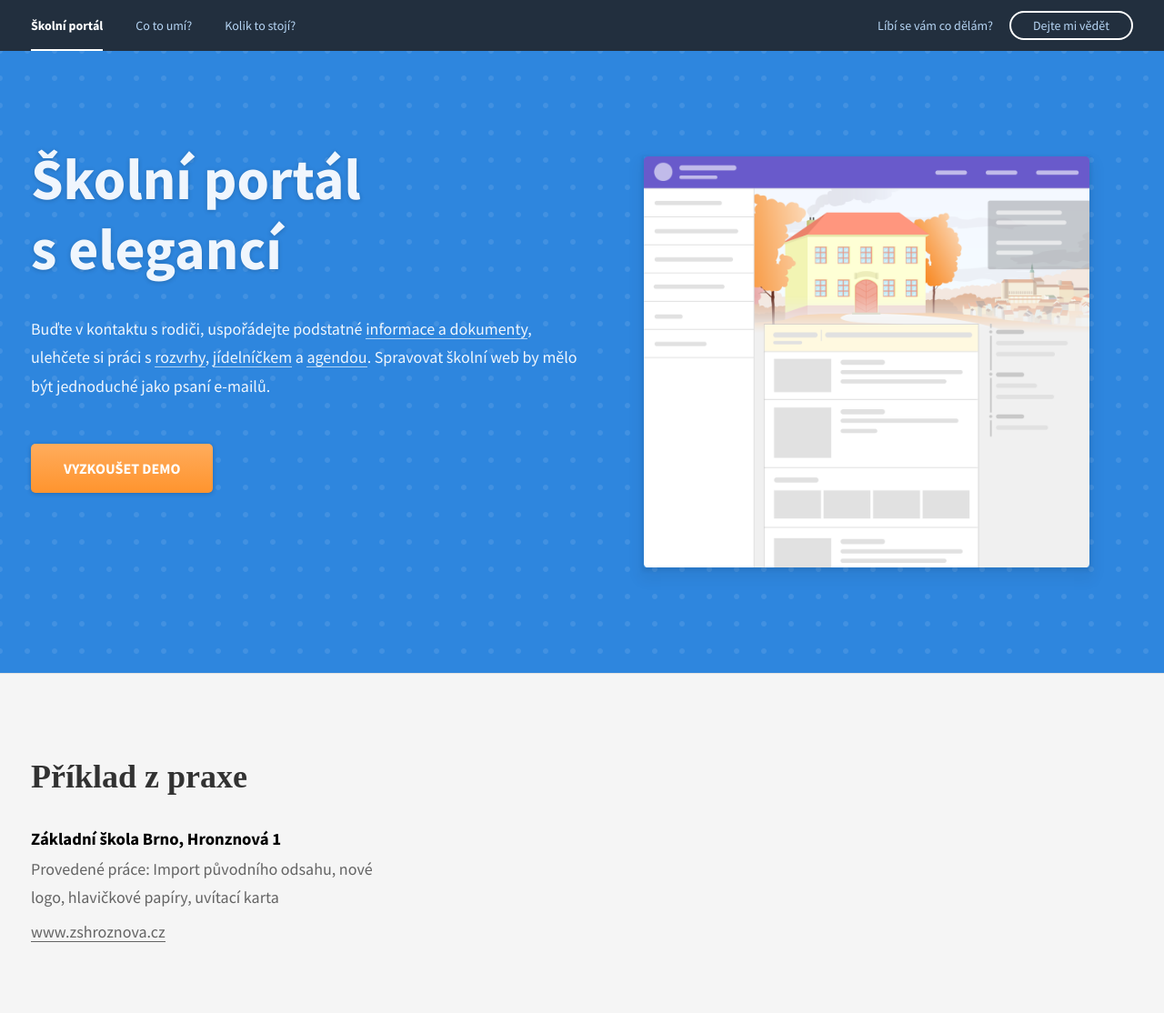
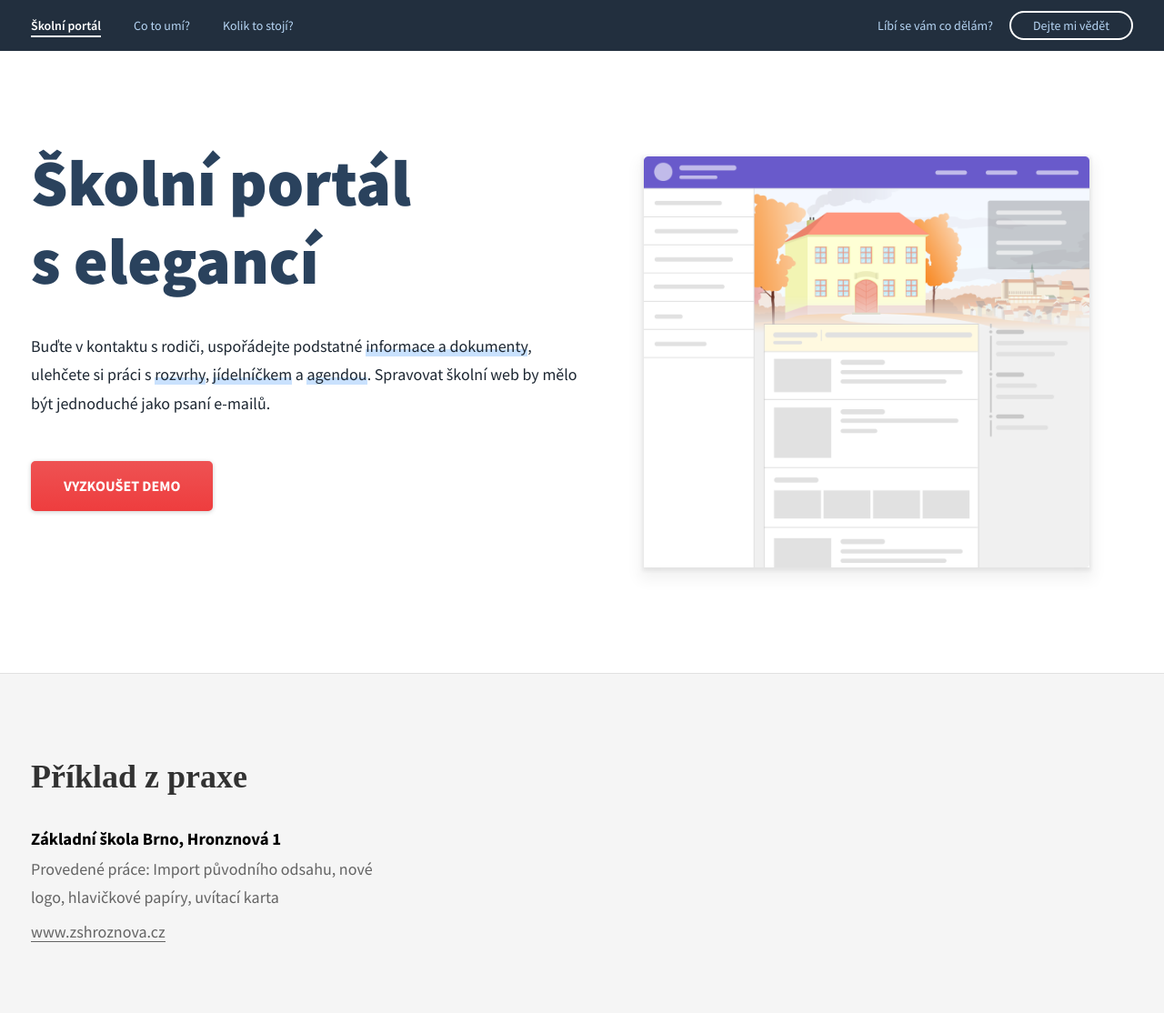
Before and after one commit to karelsuchomel/nastrojeproskoly.cz, a Jekyll site: the page built from index.md, in a window 1280 px wide. Shown: the whole page at 91% size. Built offline with Jekyll 4.4.1, drawn with Linux system fonts in a browser that asks for light colours.

```diff
--- a/_sass/home-page/hero-card.sass
+++ b/_sass/home-page/hero-card.sass
@@ -1,6 +1,5 @@
 #hero-card
 	position: relative
-	background: #2e86de url('/assets/images/circle-5w-bg-pattern.png')
 	background-position: -3px -3px
 
 	> svg
@@ -22,41 +21,43 @@
 
 	h1
 		margin: 34px 0
-		color: #F0F6FD
+		color: #2A425D
 		font-family: 'Source Sans Pro', serif
-		font-size: 64px
+		font-size: 72px
 		line-height: 1.2
-		font-weight: 700
-		text-shadow: 0 1px 5px rgba(0,0,0,0.2)
+		font-weight: 900
 
 	.excerpt
 		font-size: 18px
-		color: #F0F6FD
+		color: #1D2732
 		line-height: 1.75
 
 		> a
 			color: inherit
 			text-decoration: none
-			box-shadow: inset 0 -1px #B6D5F4
+			box-shadow: inset 0 -8px #C9E1FD
+			transition: box-shadow 0.2s
 
+			&:hover, &:active, &:focus
+				box-shadow: inset 0 -25px #C9E1FD
 
 	> button
 		margin: 48px 0
 		padding: 18px 36px
 		border: 0
 		border-radius: 5px
-		background-image: linear-gradient(to top, #FF942E, #FFAC5C)
+		background-image: linear-gradient(to top, #EE3D3E, #ee5253)
 		cursor: pointer
 		transition: box-shadow 0.3s
 		box-shadow: 0 1px 5px rgba(0,0,0,0.2)
 
 		color: white
 		font-weight: 700
-		font-size: 22
+		font-size: 16px
 		text-transform: uppercase
 
 		&:hover, &:focus, &:active
-			background-image: linear-gradient(to top, #FFAC5C, #FFBC7A)
+			background-image: linear-gradient(to top, #ee5253, #ff6b6b)
 
 
 
--- a/_sass/index.sass
+++ b/_sass/index.sass
@@ -1,4 +1,4 @@
-@import url('https://fonts.googleapis.com/css?family=Source+Sans+Pro:400,700&subset=latin-ext')
+@import url('https://fonts.googleapis.com/css?family=Source+Sans+Pro:400,600,700,900&subset=latin-ext')
 body
 	font-family: Source Sans Pro, Helvetica, Arial, sans-serif
 
--- a/_sass/top-bar/top-bar.sass
+++ b/_sass/top-bar/top-bar.sass
@@ -75,7 +75,7 @@
 				margin: 0 auto
 				height: 2px
 				background-color: white
-				bottom: 0px
+				bottom: 15px
 				left: 0
 				right: 0
 				transform: scale(0)
@@ -122,12 +122,12 @@
 
 				&:hover
 					color: white
-					background-color: #D70047
+					background-color: #ee5253
 
 				&:active
 					transition: background-color 0s
 					color: white
-					background-color: #B0003A
+					background-color: #D93233
 
 			.mobile
 				display: none
@@ -153,7 +153,7 @@
 		display: block
 		float: left
 		padding: 0 12px
-		line-height: 50px
+		line-height: 56px
 		-webkit-user-select: none
 		-moz-user-select: none
 		-ms-user-select: none
@@ -217,6 +217,9 @@
 	#top-bar-content-wrapper
 		padding: 0 17px
 
+	#main-menu-toggle
+		line-height: 50px
+
 	#secondary-navigation
 		ul > .button
 			padding: 9px 0
```
